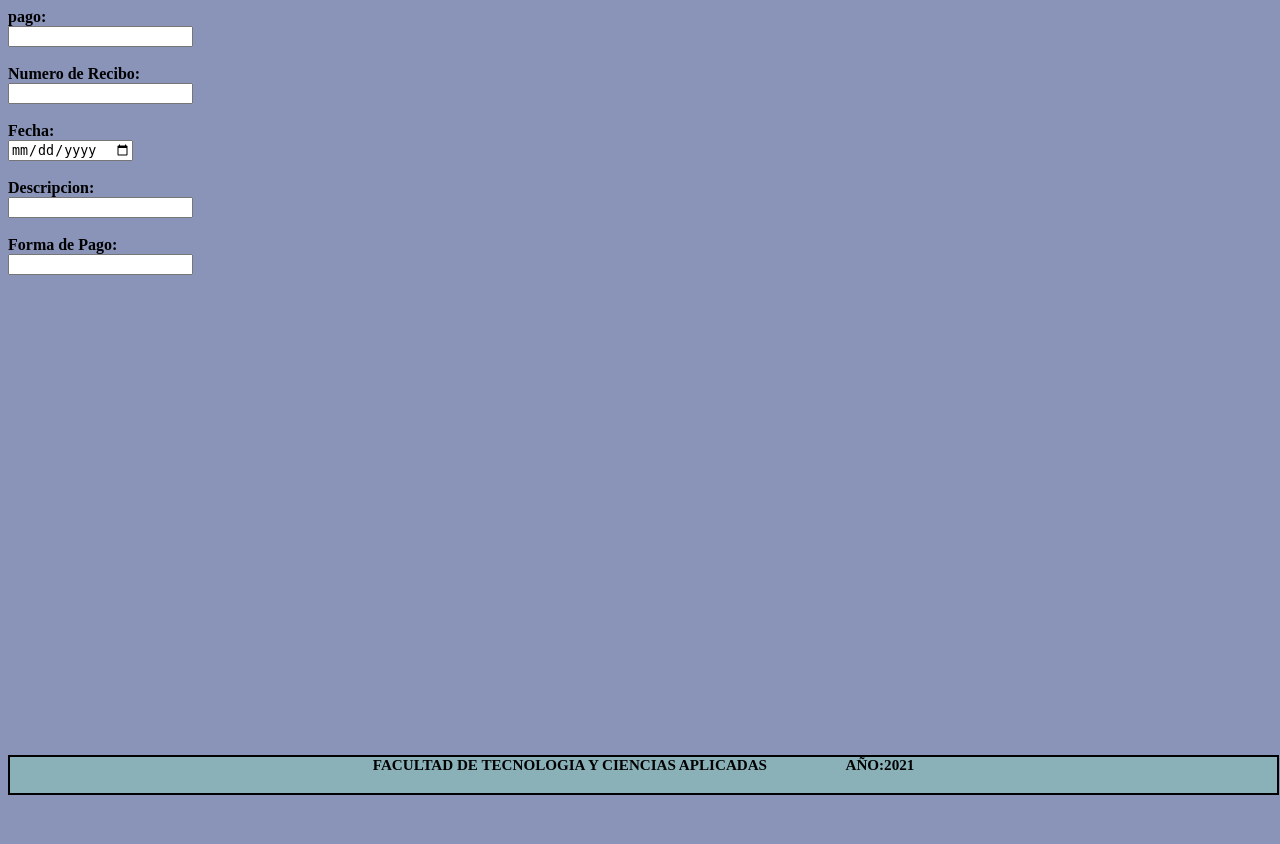
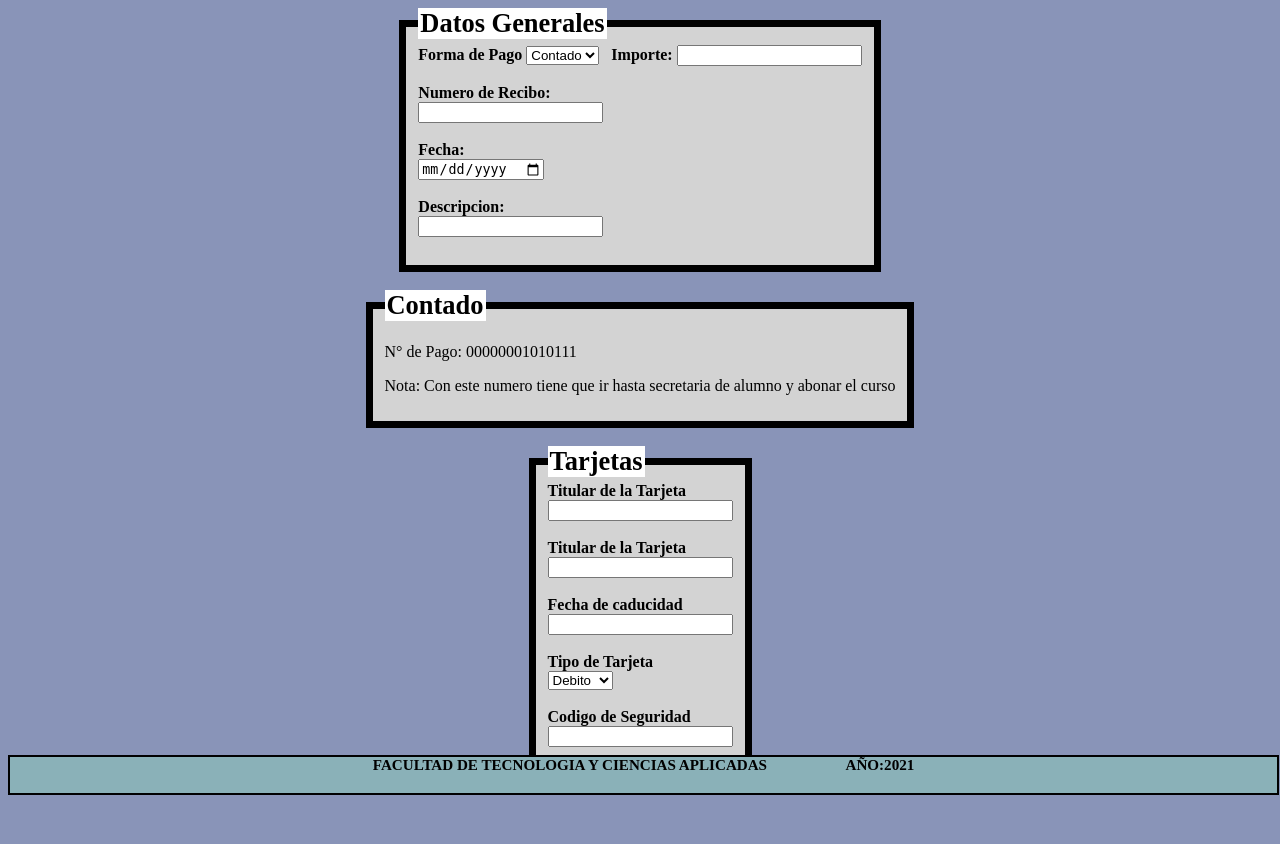
Before and after one commit to luisgm21/2021TP3Progra3, a Python web app: template TP2/templates/pago.html in a window 1280 px wide. Before the commit the page ends 795 px from the top, so only its background shows below. Run offline with Jinja, Linux system fonts and the light colour scheme; the template is opened without the code that fills it, so the values that code supplies are empty.

Commit message:
Completando HTML del pago

```diff
--- a/TP2/templates/pago.html
+++ b/TP2/templates/pago.html
@@ -10,9 +10,17 @@
 <body>
 
     <form action="#" method="post">
+        <fieldset>
+            <legend>Datos Generales</legend>
                 <div>
-            <label for="pago">pago:</label><br>
-            <input name="pago" id="pago" type="number">
+                    <label for="tipoPago">Forma de Pago</label>
+                    <select name="tipoPago" id="tipoPago">
+                    <option value="1">Contado</option>
+                    <option value="2">Debito</option>
+                    <option value="3">Tarjeta</option>
+                    </select> &nbsp;
+                    <label for="importe">Importe:</label>
+                    <input name="importe" id="importe" type="number">
                 </div>
                 <br>
                 <div>
@@ -30,14 +38,39 @@
                     <input name="descripcion" id="descripcion" type="text">
                 </div>
                 <br>
+        </fieldset><br>
+        <fieldset>
+                <legend>Contado</legend>
+                <p>N° de Pago: 00000001010111</p>
+                <p>Nota: Con este numero tiene que ir hasta secretaria de alumno y abonar el curso</p>
+        </fieldset><br>
+        <fieldset>
+            <legend>Tarjetas</legend>
             <div>
-            <label for="formaPago"> Forma de Pago:</label><br>
-            <input name="formaPago" id="formaPago" type="text">
+                <label for="titular">Titular de la Tarjeta</label><br>
+                <input type="text" name="titular" id="titular"><br><br>
             </div>
-
+            <div>
+                <label for="numtar">Titular de la Tarjeta</label><br>
+                <input type="text" name="numtar" id="numtar"><br><br>
+            </div>
+            <div>
+                <label for="fechacaducidad">Fecha de caducidad</label><br>
+                <input type="text" name="titular" id="titular"><br><br>
+            </div>
+            <div>
+                <label for="tipocard">Tipo de Tarjeta</label><br>
+                <select name="tipocard" id="tipocard">
+                    <option value="1">Debito</option>
+                    <option value="2">Credito</option>
+                </select><br><br>
+            </div>
+            <div>
+                <label for="cvv">Codigo de Seguridad</label><br>
+                <input type="text" name="cvv" id="cvv"><br><br>
+            </div>
+        </fieldset>
     </form>
-
-
     <br><br><br>
     <div>
         <footer>     FACULTAD DE TECNOLOGIA Y CIENCIAS APLICADAS &nbsp;&nbsp;&nbsp;&nbsp;&nbsp;&nbsp;&nbsp;&nbsp;&nbsp;&nbsp;&nbsp;&nbsp;&nbsp;&nbsp;&nbsp;&nbsp;&nbsp;&nbsp;&nbsp;  AÑO:2021       </footer>
```
Lines whose indentation alone changed are shown as unchanged.
